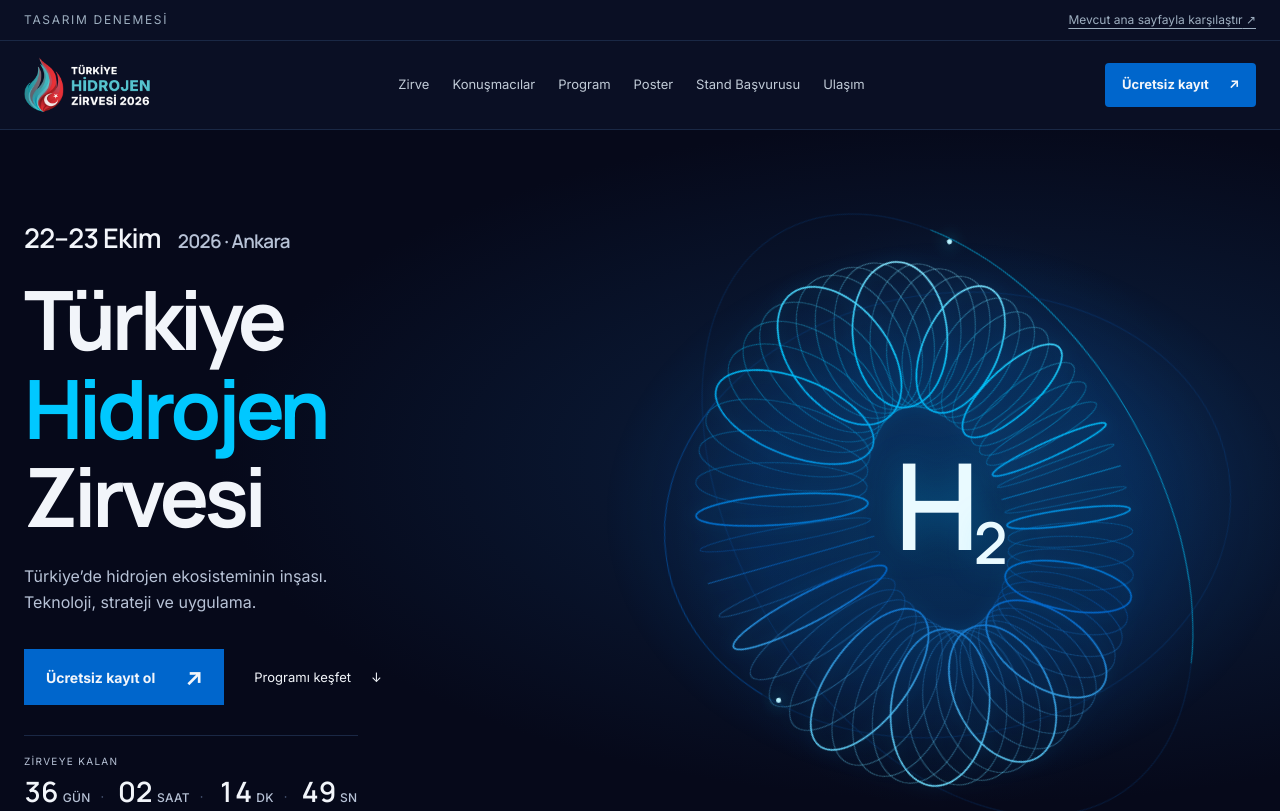
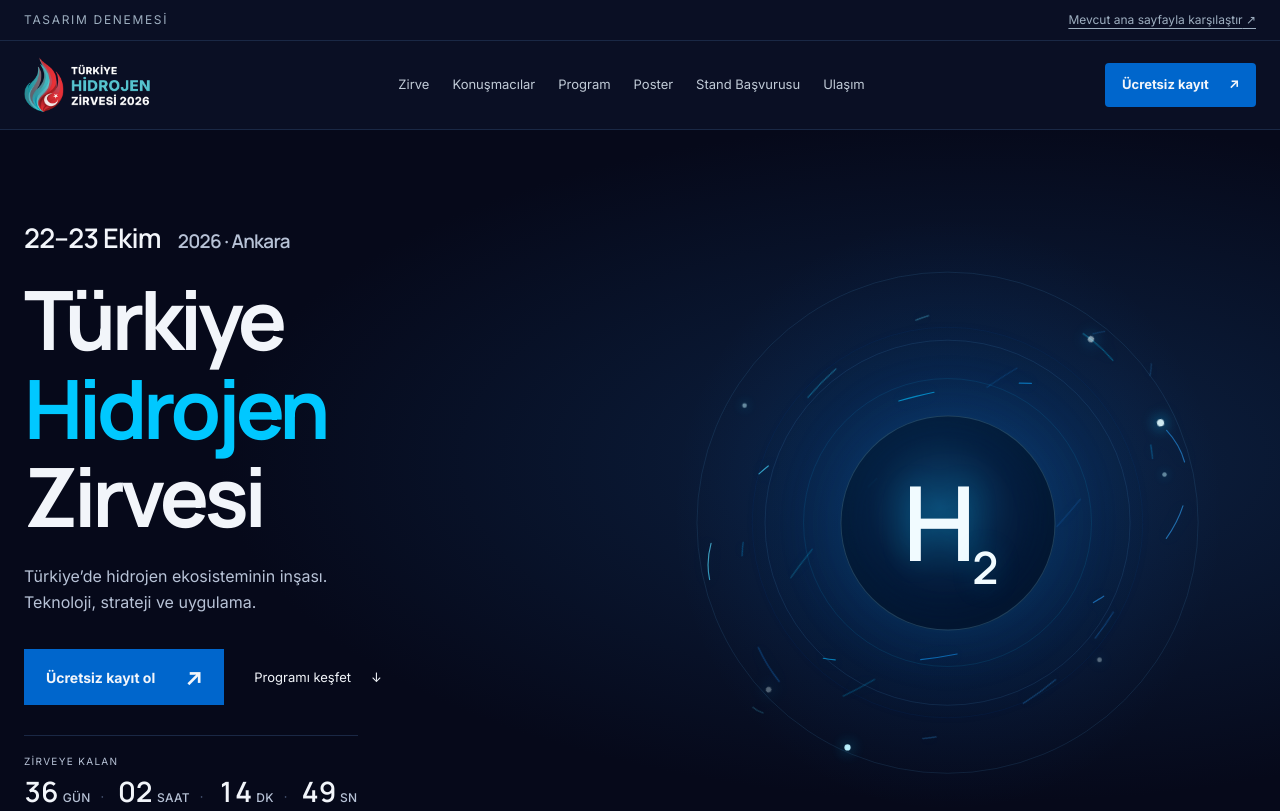
Before and after one commit to turkesdedeci/h2zirve, a Next.js app: page /tasarim-deneme in a window 1280 px wide. Shown: the top 811 px of the page. Built offline with nearby package versions, Linux system fonts and the light colour scheme.

Commit message:
Replace hero torus with restrained hydrogen field

```diff
--- a/src/app/tasarim-deneme/TrialHero.tsx
+++ b/src/app/tasarim-deneme/TrialHero.tsx
@@ -1,104 +1,121 @@
 "use client";
+
 import { useEffect, useRef } from "react";
+import CountdownTimer from "@/components/CountdownTimer";
 import s from "./experience.module.css";
-import CountdownTimer from "@/components/CountdownTimer";
-
-// Project a toroidal filament field into a tilted, perspective-lit sculpture.
-const filaments = Array.from({ length: 56 }, (_, index) => {
-  const theta = index / 56 * Math.PI * 2;
-  return Array.from({ length: 81 }, (_, step) => {
-    const phi = step / 80 * Math.PI * 2;
-    const radius = 165 + 63 * Math.cos(phi);
-    const x = radius * Math.cos(theta);
-    const y = radius * Math.sin(theta);
-    const z = 63 * Math.sin(phi);
-    const depth = y * .68 + z * .73;
-    const scale = 700 / (700 - depth);
-    const px = 300 + (x * .94 - (y * .73 - z * .68) * .34) * scale;
-    const py = 300 + (x * .34 + (y * .73 - z * .68) * .94) * scale;
-    return `${step === 0 ? "M" : "L"}${px.toFixed(1)},${py.toFixed(1)}`;
-  }).join(" ") + "Z";
-});
+import field from "./heroField.module.css";
 
 export default function TrialHero() {
   const root = useRef<HTMLElement>(null);
-  const scene = useRef<HTMLDivElement>(null);
-  useEffect(() => {
-    const node = scene.current;
-    if (!node) return;
-    const media = matchMedia("(prefers-reduced-motion: reduce)");
-    let frame = 0;
-    const accelerate = () => { if (!media.matches) node.getAnimations({ subtree: true }).forEach(animation => animation.updatePlaybackRate(3)); };
-    const reset = () => {
-      node.getAnimations({ subtree: true }).forEach(animation => animation.updatePlaybackRate(1));
-      cancelAnimationFrame(frame);
-      node.style.setProperty("--turn-x", "0deg");
-      node.style.setProperty("--turn-y", "0deg");
-    };
-    const move = (event: PointerEvent) => {
-      if (media.matches || event.pointerType === "touch") return;
-      const rect = node.getBoundingClientRect();
-      const x = (event.clientX - rect.left) / rect.width - .5;
-      const y = (event.clientY - rect.top) / rect.height - .5;
-      cancelAnimationFrame(frame);
-      frame = requestAnimationFrame(() => {
-        node.style.setProperty("--turn-x", `${-y * 24}deg`);
-        node.style.setProperty("--turn-y", `${x * 32}deg`);
-      });
-    };
-    reset();
-    node.addEventListener("pointerenter", accelerate);
-    node.addEventListener("pointermove", move, { passive: true });
-    node.addEventListener("pointerleave", reset);
-    media.addEventListener("change", reset);
-    return () => { cancelAnimationFrame(frame); node.removeEventListener("pointerenter", accelerate); node.removeEventListener("pointermove", move); node.removeEventListener("pointerleave", reset); media.removeEventListener("change", reset); };
-  }, []);
+
   useEffect(() => {
     const node = root.current;
     if (!node) return;
+
     const media = matchMedia("(prefers-reduced-motion: reduce)");
     let frame = 0;
+
     const update = () => {
       cancelAnimationFrame(frame);
       frame = requestAnimationFrame(() => {
         const rect = node.getBoundingClientRect();
         const progress = Math.max(0, Math.min(1, -rect.top / rect.height));
-        node.style.setProperty("--drift", media.matches ? "0px" : `${progress * 130}px`);
+        node.style.setProperty("--drift", media.matches ? "0px" : `${progress * 42}px`);
       });
     };
-    const observer = new IntersectionObserver(([entry]) => { node.dataset.visible = String(entry.isIntersecting); });
+
+    const observer = new IntersectionObserver(([entry]) => {
+      node.dataset.visible = String(entry.isIntersecting);
+    });
+
     observer.observe(node);
     window.addEventListener("scroll", update, { passive: true });
     media.addEventListener("change", update);
     update();
-    return () => { observer.disconnect(); cancelAnimationFrame(frame); window.removeEventListener("scroll", update); media.removeEventListener("change", update); };
+
+    return () => {
+      observer.disconnect();
+      cancelAnimationFrame(frame);
+      window.removeEventListener("scroll", update);
+      media.removeEventListener("change", update);
+    };
   }, []);
-  return <section ref={root} id="home" className={s.hero}>
-    <div className={s.heroLayout}>
-      <div className={s.heroCopy}>
-        <p className={s.eventDate}>22–23 Ekim <span>2026 · Ankara</span></p>
-        <h1 className={s.title}><span>Türkiye</span><em>Hidrojen</em><span>Zirvesi</span></h1>
-        <p className={s.heroSubtitle}>Türkiye’de hidrojen ekosisteminin inşası.<br />Teknoloji, strateji ve uygulama.</p>
-        <div className={s.heroActions}><a href="/kayit" className={s.button}>Ücretsiz kayıt ol <span aria-hidden="true">↗</span></a><a href="#program" className={s.explore}>Programı keşfet <span aria-hidden="true">↓</span></a></div>
-        <div className={s.countdown}><p>Zirveye kalan</p><CountdownTimer /></div>
-      </div>
-      <div ref={scene} className={s.moleculeScene}>
-        <div className={s.moleculeArt} aria-hidden="true">
-          <div className={s.sceneDepth}>
-          <div className={s.energyAura} />
-          <div className={s.energySculpture}>
-            <svg viewBox="0 0 600 600" fill="none">
-              <defs><linearGradient id="energy-filament" x1="100" y1="100" x2="480" y2="470" gradientUnits="userSpaceOnUse"><stop stopColor="#e5fbff" /><stop offset=".3" stopColor="#00c8ff" /><stop offset=".65" stopColor="#0066cc" /><stop offset="1" stopColor="#72e4ff" /></linearGradient></defs>
-              {filaments.map((path, index) => <path key={index} d={path} stroke="url(#energy-filament)" strokeWidth={index % 4 === 0 ? 1.5 : .7} opacity={index % 4 === 0 ? .95 : .55} />)}
-            </svg>
+
+  return (
+    <section ref={root} id="home" className={s.hero}>
+      <div className={s.heroLayout}>
+        <div className={s.heroCopy}>
+          <p className={s.eventDate}>
+            22–23 Ekim <span>2026 · Ankara</span>
+          </p>
+          <h1 className={s.title}>
+            <span>Türkiye</span>
+            <em>Hidrojen</em>
+            <span>Zirvesi</span>
+          </h1>
+          <p className={s.heroSubtitle}>
+            Türkiye’de hidrojen ekosisteminin inşası.<br />
+            Teknoloji, strateji ve uygulama.
+          </p>
+          <div className={s.heroActions}>
+            <a href="/kayit" className={s.button}>
+              Ücretsiz kayıt ol <span aria-hidden="true">↗</span>
+            </a>
+            <a href="#program" className={s.explore}>
+              Programı keşfet <span aria-hidden="true">↓</span>
+            </a>
           </div>
-          <span className={s.energySymbol}>H<sub>2</sub></span>
-          <div className={s.energyTrace} /><div className={s.energyTraceTwo} />
+          <div className={s.countdown}>
+            <p>Zirveye kalan</p>
+            <CountdownTimer />
           </div>
         </div>
 
+        <div className={s.moleculeScene}>
+          <div className={`${s.moleculeArt} ${field.visual}`} aria-hidden="true">
+            <div className={field.stage}>
+              <svg className={field.fieldSvg} viewBox="0 0 640 640" fill="none">
+                <defs>
+                  <linearGradient id="hydrogen-field-gradient" x1="92" y1="125" x2="548" y2="500" gradientUnits="userSpaceOnUse">
+                    <stop stopColor="#c8f7ff" />
+                    <stop offset=".28" stopColor="#00c8ff" />
+                    <stop offset=".68" stopColor="#1476d4" />
+                    <stop offset="1" stopColor="#3da9e8" />
+                  </linearGradient>
+                </defs>
+
+                <circle className={field.guide} cx="320" cy="320" r="254" />
+                <circle className={field.guide} cx="320" cy="320" r="185" />
+
+                <g transform="rotate(-14 320 320)">
+                  <ellipse className={`${field.orbit} ${field.orbitOne}`} cx="320" cy="320" rx="248" ry="132" pathLength="100" />
+                  <circle className={`${field.node} ${field.nodeOne}`} cx="554" cy="274" r="3.6" />
+                </g>
+
+                <g transform="rotate(38 320 320)">
+                  <ellipse className={`${field.orbit} ${field.orbitTwo}`} cx="320" cy="320" rx="190" ry="236" pathLength="100" />
+                  <circle className={`${field.node} ${field.nodeTwo}`} cx="320" cy="84" r="3.1" />
+                </g>
+
+                <g transform="rotate(-43 320 320)">
+                  <ellipse className={`${field.orbit} ${field.orbitThree}`} cx="320" cy="320" rx="272" ry="82" pathLength="100" />
+                  <circle className={`${field.node} ${field.nodeThree}`} cx="72" cy="320" r="2.8" />
+                </g>
+
+                <circle className={`${field.node} ${field.nodeDim}`} cx="474" cy="459" r="2.4" />
+              </svg>
+
+              <div className={field.core}>
+                <span className={field.symbol}>H<sub>2</sub></span>
+              </div>
+
+              <span className={`${field.marker} ${field.markerOne}`} />
+              <span className={`${field.marker} ${field.markerTwo}`} />
+              <span className={`${field.marker} ${field.markerThree}`} />
+            </div>
+          </div>
+        </div>
       </div>
-    </div>
-
-  </section>;
+    </section>
+  );
 }
```
